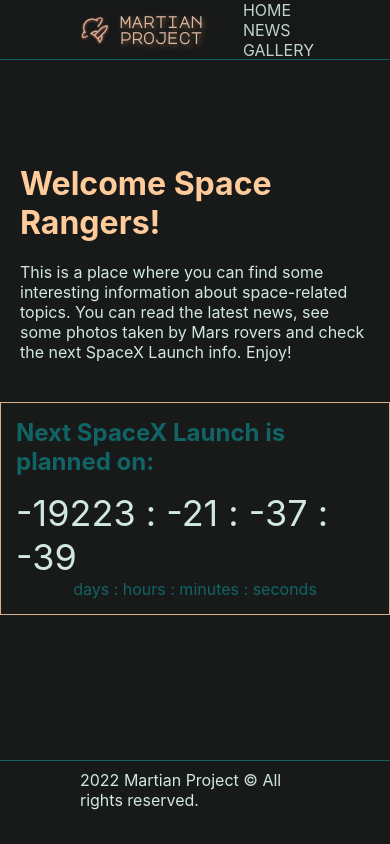
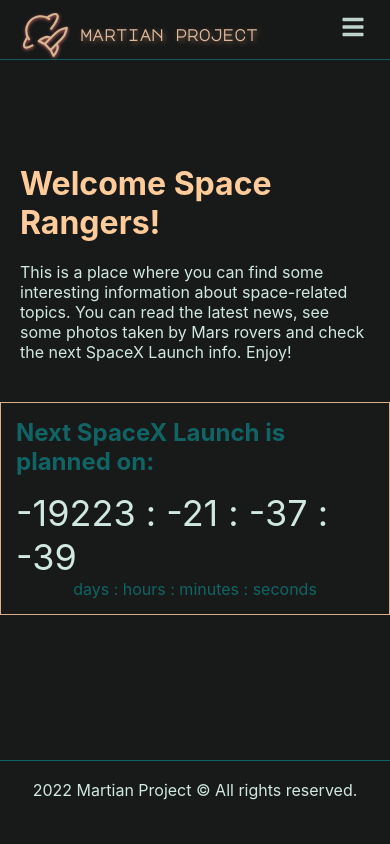
Before and after one commit to PatrycjaKalinowska/martian-project, a React (Create React App) app: page / in a window 390 px wide. Built offline with nearby package versions, Linux system fonts and the light colour scheme; no server answers.

Commit message:
fixed RWD for Header, Footer, Home page and News Page

```diff
--- a/package.json
+++ b/package.json
@@ -10,6 +10,7 @@
     "react": "^18.0.0",
     "react-date-picker": "^8.4.0",
     "react-dom": "^18.0.0",
+    "react-icons": "^4.4.0",
     "react-router-dom": "^6.3.0",
     "react-scripts": "^2.1.3",
     "web-vitals": "^2.1.4"
--- a/src/Footer.css
+++ b/src/Footer.css
@@ -23,3 +23,16 @@
   .footer-menu-rights a:hover {
       color: var(--text-accent-color);
   }
+
+  @media only screen and (max-width: 675px) {
+    .footer-menu-rights {
+        padding-bottom: 0;
+    }
+  }
+
+  @media only screen and (max-width: 470px) {
+
+    .footer-menu {
+        padding: 10px 20px;
+    }
+  }
--- a/src/Header.css
+++ b/src/Header.css
@@ -45,6 +45,7 @@
     padding-left: 10px;
     text-decoration: none;
     color: var(--text-primary-color);
+    text-shadow: 2px 2px 5px #85664e;
     text-transform: uppercase;
     transition: 0.5s;
   }
@@ -71,3 +72,81 @@
   .logo-link:hover {
     color: var(--text-accent-color);
   }
+
+  .nav-bar {
+    display: flex;
+    justify-content: space-between;
+    align-items: center;
+  }
+
+  .nav-btn {
+    padding: 5px;
+    font-size: 24px;
+    cursor: pointer;
+    background: transparent;
+    border: none;
+    outline: none;
+    color: var(--text-primary-color);
+    visibility: hidden;
+  }
+
+  @media only screen and (max-width: 676px) {
+    .nav-btn {
+      visibility: visible;
+      position: absolute;
+      top: 10px;
+      right: 80px;
+    }
+
+    .nav-bar {
+      position: fixed;
+      top: 0;
+      left: 0;
+      height: 100%;
+      width: 100%;
+      display: flex;
+      flex-direction: column;
+      justify-content: center;
+      align-items: center;
+      background-color: var(--secondary-color);
+      transition: 1s;
+      transform: translateY(-100vh);
+    }
+
+    li {
+      padding-bottom: 20px;
+    }
+
+    .responsive-nav {
+      transform: none;
+    }
+
+    .nav-close-btn {
+      position: absolute;
+      top: 15px;
+      right: 15px;
+    }
+  }
+
+  @media only screen and (max-width: 457px) {
+    .nav-btn {
+      visibility: visible;
+      position: absolute;
+      top: 10px;
+      right: 20px;
+    }
+
+    .logo {
+      position: absolute;
+      top: 10px;
+      left: 20px;
+    }
+
+  }
+
+  @media only screen and (max-width: 310px) {
+    .logo-text {
+      visibility: hidden;
+    }
+
+  }
--- a/src/Header.js
+++ b/src/Header.js
@@ -1,8 +1,14 @@
-import React from 'react';
+import React, { useRef } from 'react';
 import './Header.css';
 import { Link } from 'react-router-dom';
+import { FaBars, FaTimes } from 'react-icons/fa';
 
 const Header = () => {
+
+    const navRef = useRef();
+    const showNavBar = () => {
+        navRef.current.classList.toggle("responsive-nav");
+    }
 
     return <header className="header">
             <div className="logo">
@@ -11,7 +17,11 @@
                     <span className='logo-text'>martian project</span>
                 </Link>
             </div>
+            <button className="nav-btn" onClick={showNavBar}>
+                <FaBars />
+            </button>
             <ul className="menu">
+                <nav className='nav-bar' ref={navRef}>
                     <li className="menu-item">
                         <Link className="menu-item-link"to="/">home</Link>
                     </li>
@@ -21,7 +31,14 @@
                     <li className="menu-item">
                         <Link className="menu-item-link"to="/gallery">gallery</Link>
                     </li>
+                    <li>
+                        <button className="nav-btn nav-close-btn" onClick={showNavBar}>
+                            <FaTimes />
+                        </button>
+                    </li>
+                </nav>
             </ul>
+
         </header>
 }
 
--- a/src/pages/News/News.css
+++ b/src/pages/News/News.css
@@ -20,3 +20,10 @@
   .content-news-article-list {
     display: flex;
   }
+
+  @media only screen and (max-width: 550px) {
+    .content {
+      padding: 100px 20px;
+    }
+
+  }
--- a/src/pages/News/News.js
+++ b/src/pages/News/News.js
@@ -5,7 +5,6 @@
 const News = () => {
 
     return <div  className="content">
-
         <div className="content-news-container" >
             <h2>Latest Space News</h2>
             <div className="content-news-articles-container">
@@ -13,11 +12,6 @@
                 </ArticleList>
             </div>
         </div>
-
-
-
-
-
     </div>
 }
 
```
Also changed, not shown: 1 other file (tests, documents, lock files or other folders). Lines whose indentation alone changed are shown as unchanged.
